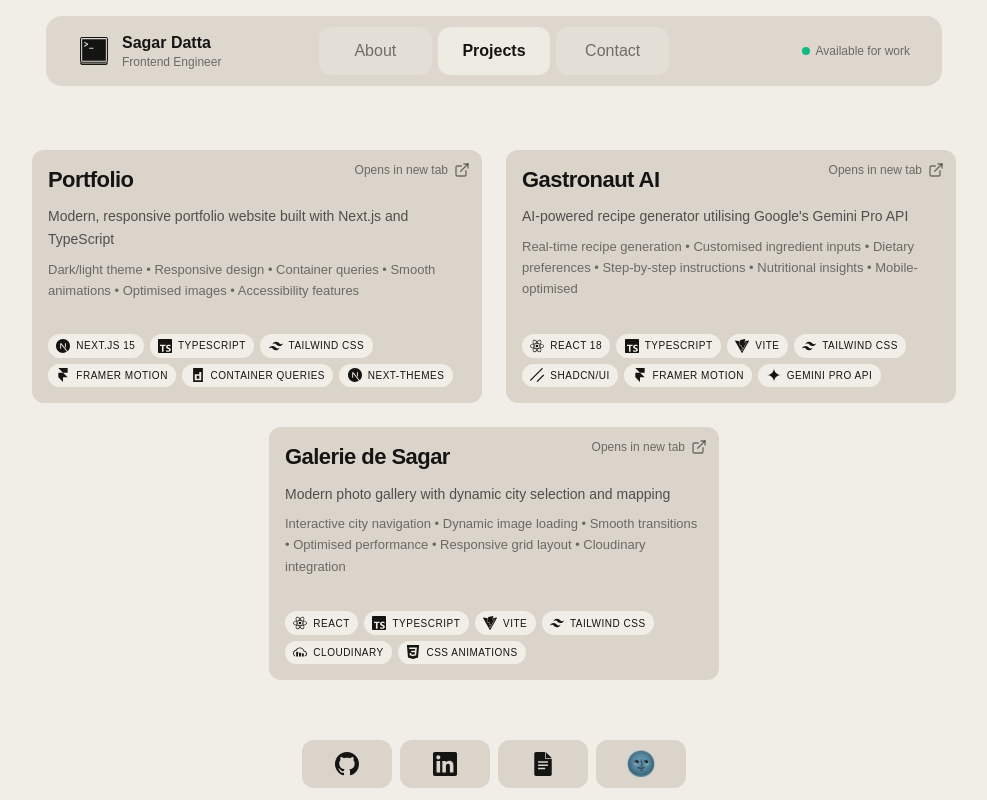
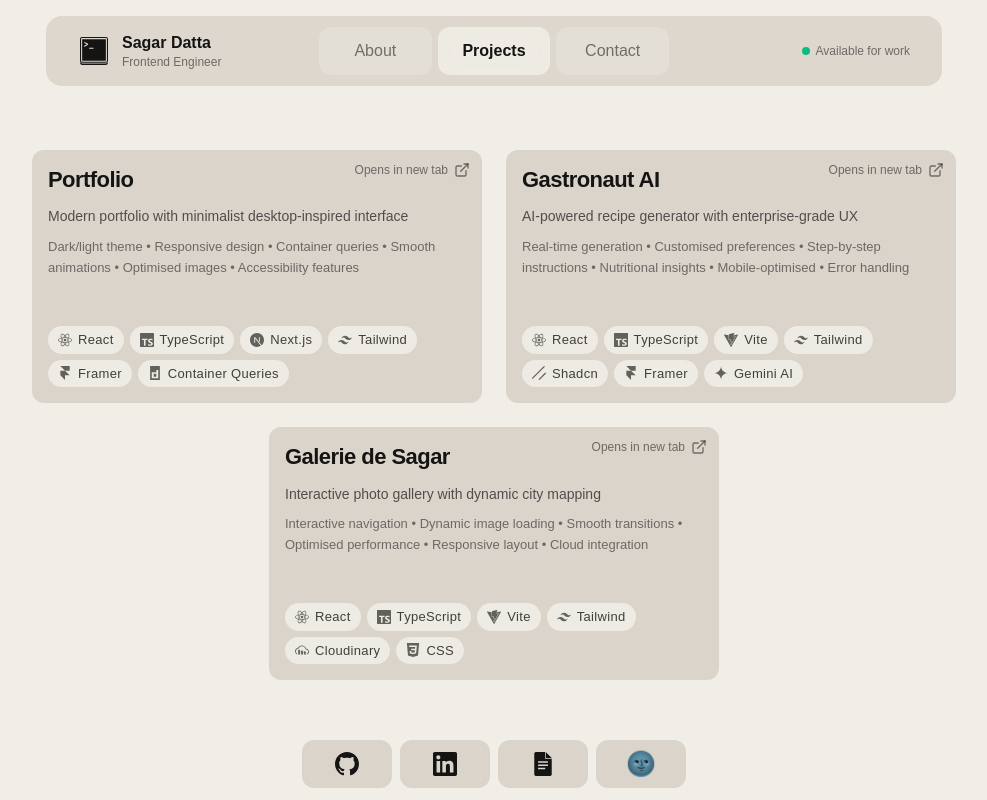
Before and after one commit to sagar-datta/portfolio, a Next.js app: page / in a window 1280 px wide. Both pictures are taken after a click on the button "Projects". Shown: the whole page, without its empty margins (146-1133 px from the left). Built offline with nearby package versions, Linux system fonts and the light colour scheme.

Commit message:
refactor: Streamline tech stack and project descriptions with consistent naming

```diff
--- a/src/components/atoms/TechStackBubble.tsx
+++ b/src/components/atoms/TechStackBubble.tsx
@@ -4,15 +4,15 @@ import { IconType } from "react-icons";
 import {
   SiReact,
   SiTypescript,
-  SiVite,
   SiTailwindcss,
   SiFramer,
   SiGooglegemini,
   SiCloudinary,
   SiCss3,
-  SiShadcnui,
   SiNextdotjs,
   SiContainerd,
+  SiShadcnui,
+  SiVite,
 } from "react-icons/si";
 
 interface TechStackBubbleProps {
@@ -22,18 +22,16 @@ interface TechStackBubbleProps {
 
 const techIcons: { [key: string]: IconType } = {
   React: SiReact,
-  "React 18": SiReact,
   TypeScript: SiTypescript,
   Vite: SiVite,
-  "Tailwind CSS": SiTailwindcss,
-  "Framer Motion": SiFramer,
-  "Gemini Pro API": SiGooglegemini,
+  Tailwind: SiTailwindcss,
+  Framer: SiFramer,
+  "Gemini AI": SiGooglegemini,
   Cloudinary: SiCloudinary,
-  "CSS Animations": SiCss3,
-  "Shadcn/ui": SiShadcnui,
-  "Next.js 15": SiNextdotjs,
+  CSS: SiCss3,
+  "Next.js": SiNextdotjs,
   "Container Queries": SiContainerd,
-  "next-themes": SiNextdotjs,
+  Shadcn: SiShadcnui,
 };
 
 export const TechStackBubble = ({
@@ -44,14 +42,12 @@ export const TechStackBubble = ({
 
   const sizeStyles = {
     default: `
-      text-modern-clamp font-medium
-      px-[clamp(0.25rem,2cqi,0.75rem)]
-      py-[clamp(0.1rem,1cqi,0.375rem)]
+      text-[13px] font-medium tracking-wide
+      px-2.5 py-1
     `,
     small: `
-      text-[clamp(0.5rem,3cqi,0.575rem)] uppercase tracking-wider font-medium
-      px-[clamp(0.25rem,2cqi,0.625rem)]
-      py-[clamp(0.1rem,1cqi,0.325rem)]
+      text-[11px] uppercase tracking-wider font-medium
+      px-2 py-0.5
     `,
   };
 
@@ -59,16 +55,16 @@ export const TechStackBubble = ({
     <span
       className={`
         ${sizeStyles[variant]}
-        rounded-full bg-light dark:bg-primary-dark
-        text-primary dark:text-primary-dark
-        flex items-center gap-1.5
+        rounded-full bg-light/90 dark:bg-dark/90
+        text-primary/80 dark:text-primary-dark/80
+        flex items-center gap-1.5 transition-colors hover:bg-light dark:hover:bg-dark
       `}
     >
       {Icon && (
         <Icon
           className={`${
-            variant === "small" ? "w-2.5 h-2.5" : "w-3.5 h-3.5"
-          } hidden md:block`}
+            variant === "small" ? "w-3 h-3" : "w-3.5 h-3.5"
+          } hidden md:block opacity-80`}
         />
       )}
       {tech}
--- a/src/components/atoms/Tooltip.tsx
+++ b/src/components/atoms/Tooltip.tsx
@@ -23,7 +23,7 @@ export const Tooltip = ({
       {children}
       <div
         className={`
-        pointer-events-none
+        pointer-events-none z-50
         absolute left-1/2 -translate-x-1/2 ${positionStyles[position]}
         flex items-center gap-2 px-3 py-1.5
         rounded-full shadow-sm opacity-0 lg:group-hover:opacity-100
--- a/src/utils/constants.ts
+++ b/src/utils/constants.ts
@@ -5,56 +5,49 @@ export const GRID_ITEMS: IPortfolioItem[] = [
     id: 3,
     title: "Portfolio",
     url: "https://sagar-datta.github.io/portfolio/",
-    descriptionHeading: "Modern, responsive portfolio website built with Next.js and TypeScript",
-    descriptionExtended: "Dark/light theme • Responsive design • Container queries • Smooth animations • Optimised images • Accessibility features",
+    descriptionHeading:
+      "Modern portfolio with minimalist desktop-inspired interface",
+    descriptionExtended:
+      "Dark/light theme • Responsive design • Container queries • Smooth animations • Optimised images • Accessibility features",
     color: "bg-primary-dark dark:bg-primary",
     imagePath: "/images/projects/portfolio.png",
     techStack: [
-      "Next.js 15",
+      "React",
       "TypeScript",
-      "Tailwind CSS",
-      "Framer Motion",
+      "Next.js",
+      "Tailwind",
+      "Framer",
       "Container Queries",
-      "next-themes",
     ],
   },
   {
     id: 1,
     title: "Gastronaut AI",
     url: "https://sagar-datta.github.io/gastronaut-ai/",
-    descriptionHeading:
-      "AI-powered recipe generator utilising Google's Gemini Pro API",
+    descriptionHeading: "AI-powered recipe generator with enterprise-grade UX",
     descriptionExtended:
-      "Real-time recipe generation • Customised ingredient inputs • Dietary preferences • Step-by-step instructions • Nutritional insights • Mobile-optimised",
+      "Real-time generation • Customised preferences • Step-by-step instructions • Nutritional insights • Mobile-optimised • Error handling",
     color: "bg-primary-dark dark:bg-primary",
     imagePath: "/images/projects/gastronaut.png",
     techStack: [
-      "React 18",
+      "React",
       "TypeScript",
       "Vite",
-      "Tailwind CSS",
-      "Shadcn/ui",
-      "Framer Motion",
-      "Gemini Pro API",
+      "Tailwind",
+      "Shadcn",
+      "Framer",
+      "Gemini AI",
     ],
   },
   {
     id: 2,
     title: "Galerie de Sagar",
     url: "https://sagar-datta.github.io/galerie/",
-    descriptionHeading:
-      "Modern photo gallery with dynamic city selection and mapping",
+    descriptionHeading: "Interactive photo gallery with dynamic city mapping",
     descriptionExtended:
-      "Interactive city navigation • Dynamic image loading • Smooth transitions • Optimised performance • Responsive grid layout • Cloudinary integration",
+      "Interactive navigation • Dynamic image loading • Smooth transitions • Optimised performance • Responsive layout • Cloud integration",
     color: "bg-primary-dark dark:bg-primary",
     imagePath: "/images/projects/galerie.png",
-    techStack: [
-      "React",
-      "TypeScript",
-      "Vite",
-      "Tailwind CSS",
-      "Cloudinary",
-      "CSS Animations",
-    ],
+    techStack: ["React", "TypeScript", "Vite", "Tailwind", "Cloudinary", "CSS"],
   },
 ];
```
